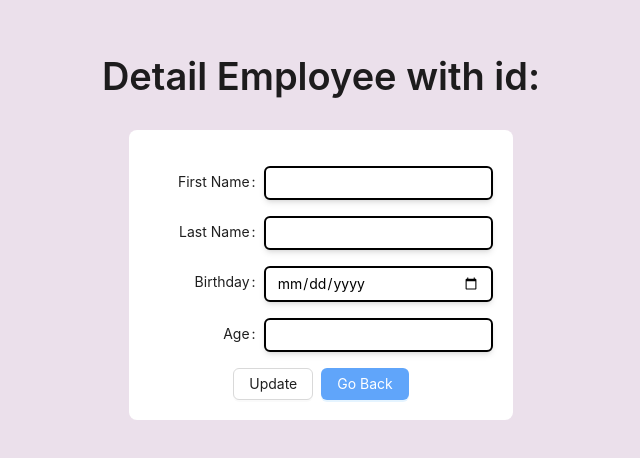
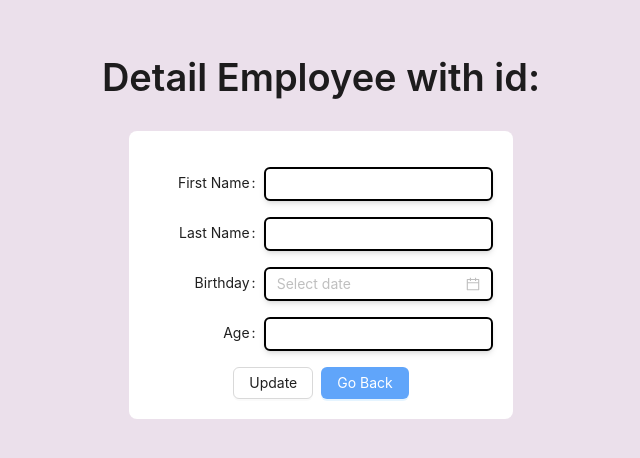
Before and after one commit to yamilms-volenday/practice_training, a Next.js app: page /detailEmployee in a window 1280 px wide. Shown: the part 164-622 px from the top of the page, without its empty margins (319-959 px from the left). Built offline with nearby package versions, Linux system fonts and the light colour scheme.

Commit message:
initial design with tailwind and ant design done

```diff
--- a/package.json
+++ b/package.json
@@ -11,6 +11,7 @@
   "dependencies": {
     "@tanstack/react-query": "^4.35.0",
     "antd": "^5.9.0",
+    "dayjs": "^1.11.9",
     "dotenv": "^16.3.1",
     "eslint": "8.49.0",
     "eslint-config-next": "13.4.19",
--- a/src/component/createForm.js
+++ b/src/component/createForm.js
@@ -1,6 +1,6 @@
 import { useState, useEffect } from 'react';
 import { calculateAge } from '../utils';
-import { Button, Form, Input } from 'antd';
+import { Button, Form, Input, DatePicker } from 'antd';
 import * as Yup from 'yup';
 
 export default function CreateForm({ onSubmit }) {
@@ -56,46 +56,48 @@ export default function CreateForm({ onSubmit }) {
 
 	return (
 		<div className="flex flex-col items-center justify-center text-center border-3 rounded-lg p-0 mt-3">
-			<Form layout="horizontal" className="flex flex-col items-stretch justify-center bg-white rounded-lg w-full p-5">
-				<Form.Item label="First Name" labelCol={{ span: 8 }} wrapperCol={{ span: 16 }} className='m-0 mt-4'>
+			<Form
+				layout="horizontal"
+				className="flex flex-col items-stretch justify-center bg-white rounded-lg w-full p-5">
+				<Form.Item label="First Name" labelCol={{ span: 8 }} wrapperCol={{ span: 16 }} className="m-0 mt-4">
 					<Input
 						className="focus:outline-none border-2 border-black shadow-md rounded-md focus:shadow-sm focus:translate-y-1 text-black"
 						value={newEmployee.first_name}
 						onChange={e => setNewEmployee({ ...newEmployee, first_name: e.target.value })}
 					/>
-				</Form.Item>
 					{errors.first_name && (
 						<div className="flex justify-center">
 							<p className="sub_title text-red-500">{errors.first_name}</p>
 						</div>
 					)}
+				</Form.Item>
 
-				<Form.Item label="Last Name" labelCol={{ span: 8 }} wrapperCol={{ span: 16 }} className='m-0 mt-4'>
+				<Form.Item label="Last Name" labelCol={{ span: 8 }} wrapperCol={{ span: 16 }} className="m-0 mt-4">
 					<Input
 						className="focus:outline-none border-2 border-black shadow-md rounded-md focus:shadow-sm focus:translate-y-1 text-black"
 						value={newEmployee.last_name}
 						onChange={e => setNewEmployee({ ...newEmployee, last_name: e.target.value })}
 					/>
-				</Form.Item>
 					{errors.last_name && (
 						<div className="flex justify-center">
 							<p className="sub_title text-red-500">{errors.last_name}</p>
 						</div>
 					)}
+				</Form.Item>
 
-				<Form.Item label="Birthday" labelCol={{ span: 8 }} wrapperCol={{ span: 16 }} className='m-0 mt-4'>
-					<Input
-						type="date"
-						className="focus:outline-none border-2 border-black shadow-md rounded-md focus:shadow-sm focus:translate-y-1 text-black"
-						value={newEmployee.birthday}
-						onChange={e => setNewEmployee({ ...newEmployee, birthday: e.target.value })}
+				<Form.Item label="Birthday" labelCol={{ span: 8 }} wrapperCol={{ span: 16 }} className="m-0 mt-4">
+					<div className="focus:outline-none border-2 border-black shadow-md rounded-md focus:shadow-sm focus:translate-y-1 text-black">
+						<DatePicker
+							bordered={false}
+							onChange={(date, dateString) => setNewEmployee({ ...newEmployee, birthday: dateString })}
 						/>
-				</Form.Item>
+					</div>
 					{errors.birthday && (
 						<div className="flex justify-center">
 							<p className="sub_title text-red-500">{errors.birthday}</p>
 						</div>
 					)}
+				</Form.Item>
 
 				{calculatedAge !== null && (
 					<div className="flex justify-center">
--- a/src/pages/api/postEmployee.js
+++ b/src/pages/api/postEmployee.js
@@ -1,7 +1,6 @@
 import pool from '@/app/database';
-import { calculateAge } from '@/utils'
+import { calculateAge } from '@/utils';
 export default async function postEmployee(req, res) {
-
 	try {
 		const { first_name, last_name, birthday } = req.body;
 
--- a/src/pages/detailEmployee.js
+++ b/src/pages/detailEmployee.js
@@ -1,14 +1,17 @@
 import React, { useState, useEffect } from 'react';
+import Head from 'next/head';
 import { useRouter } from 'next/router';
 import { useQuery, useMutation, useQueryClient } from 'react-query';
+import dayjs from 'dayjs';
 import * as Yup from 'yup';
-import { Typography, Button, Input, Form } from 'antd';
+import { Typography, Button, Input, Form, DatePicker } from 'antd';
 const { Title } = Typography;
 
 export default function DetailEmployee() {
 	const router = useRouter();
 	const { id } = router.query;
 	const [errors, setErrors] = useState({});
+	const [update, setUpdate] = useState(false);
 
 	const [formData, setFormData] = useState({
 		id,
@@ -58,6 +61,10 @@ export default function DetailEmployee() {
 			},
 			body: JSON.stringify(data)
 		});
+		if (!res.ok) {
+			throw new Error('Could not update employee');
+		}
+		setUpdate(true);
 		return res.json();
 	};
 
@@ -82,7 +89,6 @@ export default function DetailEmployee() {
 				2,
 				'0'
 			)}-${String(incomingDate.getDate()).padStart(2, '0')}`;
-
 			setFormData({
 				first_name: employee.first_name,
 				last_name: employee.last_name,
@@ -153,54 +159,89 @@ export default function DetailEmployee() {
 	}
 
 	return (
+		<>
+			<Head>
+				<title>Employee Details</title>
+			</Head>
 			<div className="flex flex-col items-center justify-center text-center h-full">
 				<Title className="title">Detail Employee with id: {id}</Title>
+				{update && <h2 className="text-green-500 font-semibold">Employee updated successfully</h2>}
 				<div className="flex flex-col items-center justify-center text-center border-3 rounded-lg p-0 mt-3">
 					<Form
 						layout="horizontal"
 						className="flex flex-col items-stretch justify-center bg-white rounded-lg w-full p-5">
-					<Form.Item label="First Name" labelCol={{ span: 8 }} wrapperCol={{ span: 16 }} className="m-0 mt-4">
+						<Form.Item
+							label="First Name"
+							labelCol={{ span: 8 }}
+							wrapperCol={{ span: 16 }}
+							className="m-0 mt-4">
 							<Input
 								className="focus:outline-none border-2 border-black shadow-md rounded-md focus:shadow-sm focus:translate-y-1 text-black "
 								value={formData.first_name}
 								onChange={handleChange}
-							name='first_name'
+								name="first_name"
 							/>
-					</Form.Item>
 							{errors.first_name && (
 								<div className="flex justify-center">
 									<p className="sub_title text-red-500">{errors.first_name}</p>
 								</div>
 							)}
+						</Form.Item>
 
-					<Form.Item label="Last Name" labelCol={{ span: 8 }} wrapperCol={{ span: 16 }} className="m-0 mt-4">
+						<Form.Item
+							label="Last Name"
+							labelCol={{ span: 8 }}
+							wrapperCol={{ span: 16 }}
+							className="m-0 mt-4">
 							<Input
 								className="focus:outline-none border-2 border-black shadow-md rounded-md focus:shadow-sm focus:translate-y-1 text-black"
 								value={formData.last_name}
 								onChange={handleChange}
-							name='last_name'
+								name="last_name"
 							/>
-					</Form.Item>
 							{errors.last_name && (
 								<div className="flex justify-center">
 									<p className="sub_title text-red-500">{errors.last_name}</p>
 								</div>
 							)}
+						</Form.Item>
 
+						<Form.Item
+							label="Birthday"
+							labelCol={{ span: 8 }}
+							wrapperCol={{ span: 16 }}
+							className="m-0 mt-4">
+							<div className="focus:outline-none border-2 border-black shadow-md rounded-md focus:shadow-sm focus:translate-y-1 text-black">
+								<DatePicker
+									bordered={false}
+									value={formData.birthday ? dayjs(formData.birthday, 'YYYY-MM-DD') : null}
+									onChange={(date, dateString) => {
+										setFormData({ ...formData, birthday: dateString });
+									}}
+								/>
+							</div>
+							{errors.birthday && (
+								<div className="flex justify-center">
+									<p className="sub_title text-red-500">{errors.birthday}</p>
+								</div>
+							)}
+						</Form.Item>
+						{/*
 					<Form.Item label="Birthday" labelCol={{ span: 8 }} wrapperCol={{ span: 16 }} className="m-0 mt-4">
 						<Input
 							type="date"
 							className="focus:outline-none border-2 border-black shadow-md rounded-md focus:shadow-sm focus:translate-y-1 text-black"
 							value={formData.birthday}
 							onChange={handleChange}
-							name='birthday'
+							name="birthday"
 						/>
-					</Form.Item>
 						{errors.birthday && (
 							<div className="flex justify-center">
 								<p className="sub_title text-red-500">{errors.birthday}</p>
 							</div>
 						)}
+					</Form.Item>
+						*/}
 						<Form.Item label="Age" labelCol={{ span: 8 }} wrapperCol={{ span: 16 }} className="m-0 mt-4">
 							<Input
 								type="text"
@@ -209,12 +250,9 @@ export default function DetailEmployee() {
 								readOnly
 							/>
 						</Form.Item>
-					<div className='flex justify-center'>
+						<div className="flex justify-center">
 							<Form.Item wrapperCol={{ span: 24 }} className="flex justify-center m-0 mt-4 mr-1">
-							<Button
-								type="default"
-								htmlType="submit"
-								onClick={handleUpdate}>
+								<Button type="default" htmlType="submit" onClick={handleUpdate}>
 									Update
 								</Button>
 							</Form.Item>
@@ -231,5 +269,6 @@ export default function DetailEmployee() {
 					</Form>
 				</div>
 			</div>
+		</>
 	);
 }
--- a/src/pages/index.js
+++ b/src/pages/index.js
@@ -7,6 +7,7 @@ import Head from 'next/head';
 
 const Home = () => {
 	const [showCreateForm, setShowCreateForm] = useState(false);
+	const ButtonProps = showCreateForm ? { danger: true } : {};
 
 	const router = useRouter();
 
@@ -95,7 +96,7 @@ const Home = () => {
 			<Head>
 				<title>Employee Management System</title>
 			</Head>
-			<div className="text-black flex flex-col items-center justify-around m-0 p-0">
+			<div className="text-black flex flex-col items-center justify-around m-0 pb-5">
 				<h1 className="text-4xl font-extrabold mt-12 mb-10 border-b-2 border-red-400">Employee List</h1>
 				<Row gutter={[16, 16]} align="middle" className="my-4">
 					{employees.map((employee, index) => (
@@ -120,8 +121,9 @@ const Home = () => {
 					))}
 				</Row>
 				<Button
-					className="flex items-center text-xl px-5 py-2 bg-blue-500 text-white mt-6"
+					className="flex items-center text-xl p-6 text-white bg-blue-400 e mt-6"
 					type="primary"
+					{...ButtonProps}
 					onClick={() => setShowCreateForm(!showCreateForm)}>
 					{showCreateForm ? 'Cancel' : 'Create Employee'}
 				</Button>
--- a/src/styles/globals.css
+++ b/src/styles/globals.css
@@ -7,9 +7,16 @@ body{
   color: #fff;
   font-family: 'Courier New', Courier, monospace;
 }
+
 #__next{
   height: 100vh;
 }
+
 .ant-form-item-label {
   width: 100px !important;
 }
+
+.ant-picker{
+  width: 100% !important;
+  padding: 4px 11px!important;
+}
```
Also changed, not shown: 1 other file (tests, documents, lock files or other folders). Lines whose indentation alone changed are shown as unchanged.
